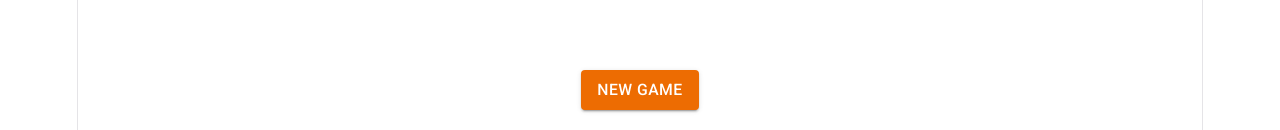
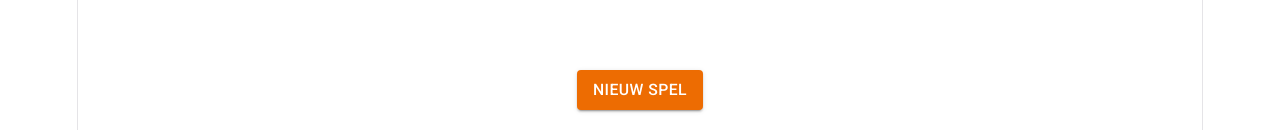
Before and after one commit to garfix/forest-shuffle-score, a React (Vite) app: page / in a window 1280 px wide. Both pictures are taken after a click on the button "START". Shown: the part 670-800 px from the top of the page. Built offline with nearby package versions, Linux system fonts and the light colour scheme.

Commit message:
new game

```diff
--- a/src/page/UserPage.tsx
+++ b/src/page/UserPage.tsx
@@ -49,7 +49,7 @@ export default function UserPage({ users, setUser, scores, setPage, inputs, setI
             </div>
             <div className={styles.below}>
                 <Button variant="contained" color="warning" onClick={newGame}>
-                    New game
+                    Nieuw spel
                 </Button>
             </div>
         </>
```
